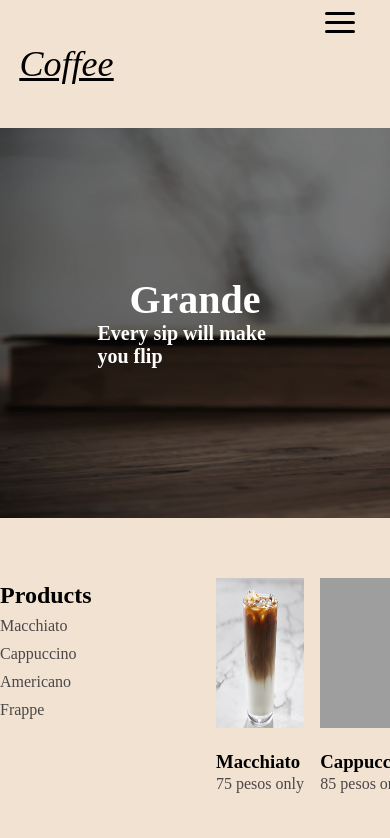
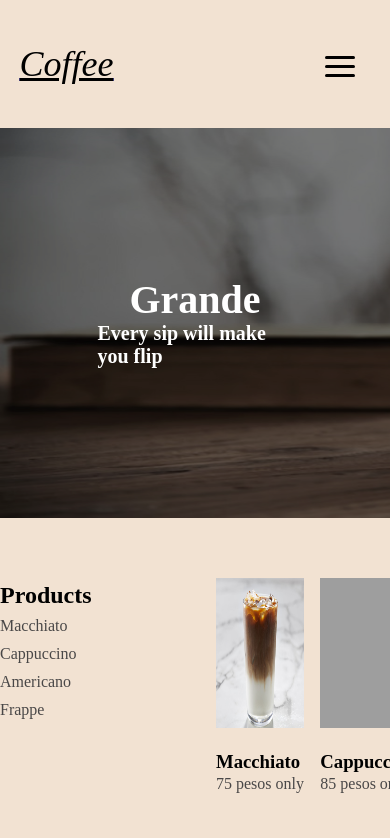
Before and after one commit to 33uyvince/HTML-Coffee-Website.2, a plain HTML site: page index.html in a window 390 px wide. Shown: the top 838 px of the page. Drawn offline with Linux system fonts and the light colour scheme; grey boxes are pictures that could not be loaded.

Commit message:
adjusted toggle button

```diff
--- a/styles.css
+++ b/styles.css
@@ -64,7 +64,7 @@ body {
 
 .toggle-button {
     position: absolute;
-    top: 0.75rem;
+    top: 3.5rem;
     right: 1rem;
     display: none;
     flex-direction: column;
```
